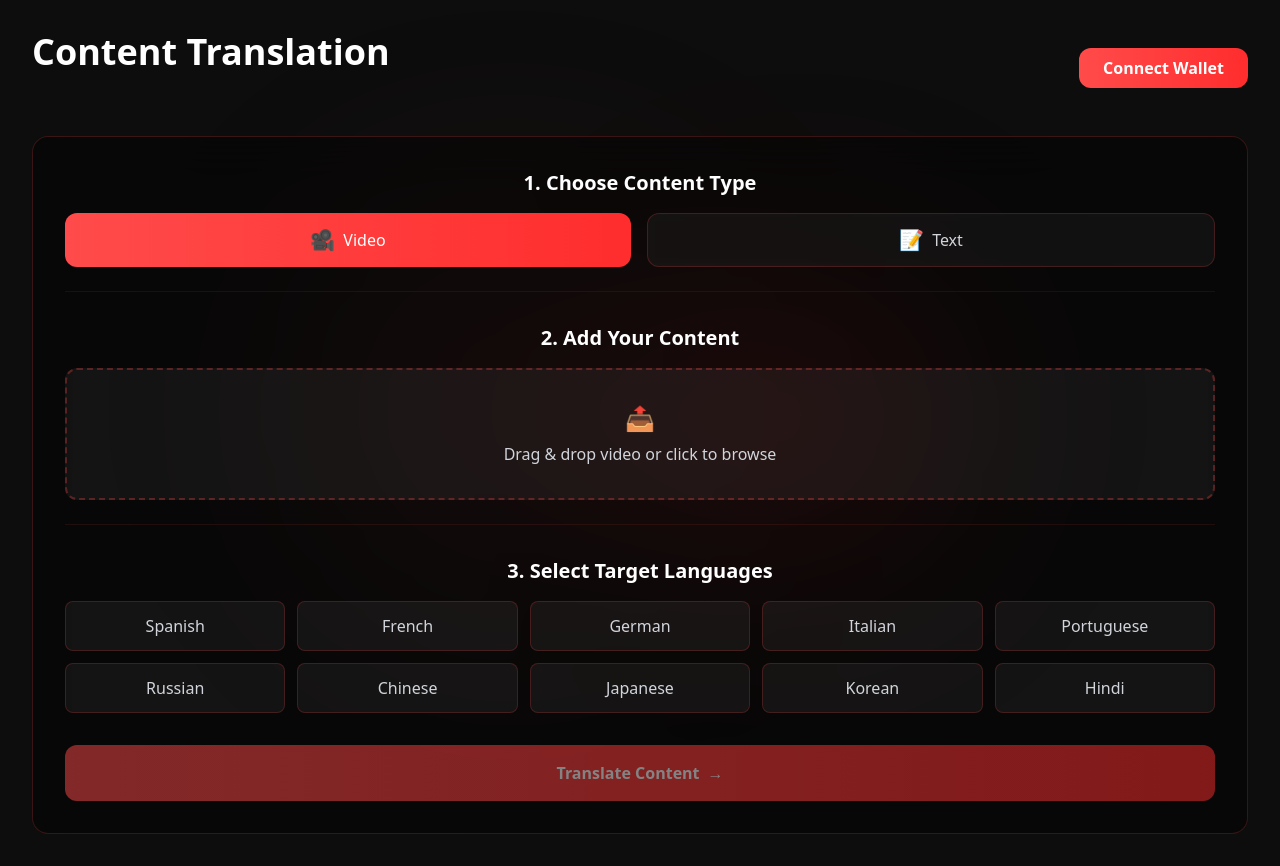
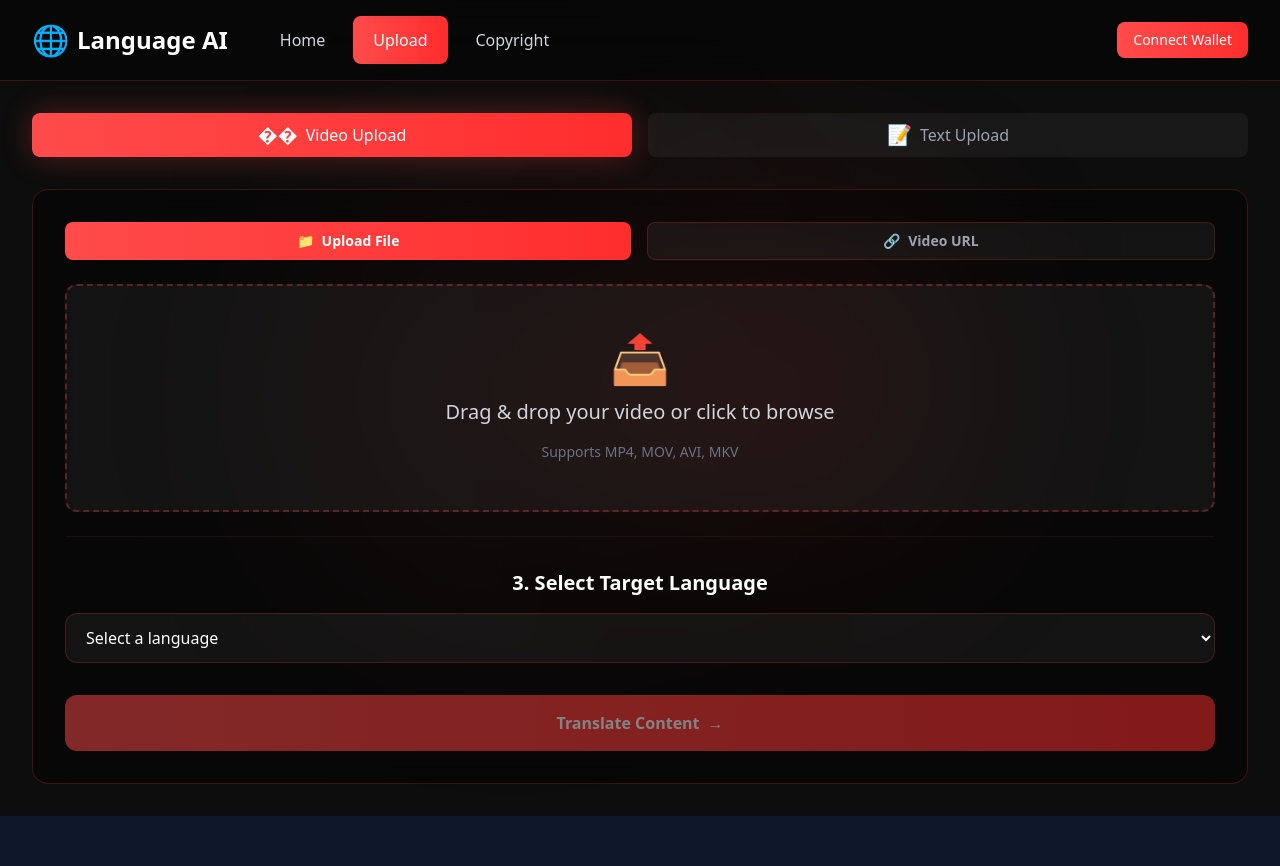
Before and after one commit to ayushsingh82/LangLock, a React (Vite) app: page /upload in a window 1280 px wide. After the commit the page ends 816 px from the top, so only its background shows below. Built offline with nearby package versions, Linux system fonts and the light colour scheme.

Commit message:
ui:upload & copyright

```diff
--- a/src/components/Copyright.jsx
+++ b/src/components/Copyright.jsx
@@ -1,5 +1,6 @@
 import { useState } from 'react'
 import { useWallet } from '../hooks/useWallet'
+import { Navbar } from './Navbar'
 
 export function Copyright() {
   const [searchQuery, setSearchQuery] = useState('')
@@ -25,6 +26,7 @@ export function Copyright() {
 
   return (
     <div className="min-h-screen bg-[#0D0D0D] relative overflow-hidden">
+      <Navbar />
       {/* Decorative red glows */}
       <div className="absolute top-1/4 left-1/4 w-96 h-96 bg-[#FF4B4B]/10 rounded-full blur-[120px]"></div>
       <div className="absolute bottom-1/3 right-1/4 w-80 h-80 bg-[#FF2D2D]/15 rounded-full blur-[100px]"></div>
@@ -36,19 +38,7 @@ export function Copyright() {
             <p className="text-gray-400">Verify content ownership and track usage across languages</p>
           </div>
 
-          {/* Wallet connection button */}
-          {!isConnected ? (
-            <button
-              onClick={connect}
-              className="px-6 py-2 rounded-xl bg-gradient-to-r from-[#FF4B4B] to-[#FF2D2D] text-white font-semibold hover:shadow-[0_0_30px_rgba(255,75,75,0.3)] transition-all duration-300"
-            >
-              Connect Wallet
-            </button>
-          ) : (
-            <div className="text-white/80">
-              Connected: {account.slice(0, 6)}...{account.slice(-4)}
-            </div>
-          )}
+
         </div>
 
         {/* Search Section */}
--- /dev/null
+++ b/src/components/Navbar.jsx
@@ -0,0 +1,72 @@
+import { Link, useLocation } from 'react-router-dom'
+import { useWallet } from '../hooks/useWallet'
+
+export function Navbar() {
+  const location = useLocation()
+  const { isConnected, connect, account } = useWallet()
+
+  return (
+    <nav className="relative z-10 border-b border-[#FF4B4B]/20 backdrop-blur-xl bg-black/40">
+      <div className="max-w-7xl mx-auto px-4 sm:px-6 lg:px-8">
+        <div className="flex items-center justify-between h-20">
+          {/* Logo and Navigation */}
+          <div className="flex items-center space-x-8">
+            <Link to="/" className="text-white font-bold text-2xl flex items-center gap-2">
+              <span className="text-[#FF4B4B] text-3xl">🌐</span>
+              Language AI
+            </Link>
+            <div className="hidden md:flex items-center space-x-2">
+              <Link
+                to="/"
+                className={`px-5 py-3 rounded-lg text-base font-medium transition-all duration-300 ${
+                  location.pathname === '/'
+                    ? 'bg-gradient-to-r from-[#FF4B4B] to-[#FF2D2D] text-white'
+                    : 'text-gray-300 hover:bg-[#FF4B4B]/10 hover:text-white'
+                }`}
+              >
+                Home
+              </Link>
+              <Link
+                to="/upload"
+                className={`px-5 py-3 rounded-lg text-base font-medium transition-all duration-300 ${
+                  location.pathname === '/upload'
+                    ? 'bg-gradient-to-r from-[#FF4B4B] to-[#FF2D2D] text-white'
+                    : 'text-gray-300 hover:bg-[#FF4B4B]/10 hover:text-white'
+                }`}
+              >
+                Upload
+              </Link>
+              <Link
+                to="/copyright"
+                className={`px-5 py-3 rounded-lg text-base font-medium transition-all duration-300 ${
+                  location.pathname === '/copyright'
+                    ? 'bg-gradient-to-r from-[#FF4B4B] to-[#FF2D2D] text-white'
+                    : 'text-gray-300 hover:bg-[#FF4B4B]/10 hover:text-white'
+                }`}
+              >
+                Copyright
+              </Link>
+            </div>
+          </div>
+
+          {/* Wallet Connection */}
+          {!isConnected ? (
+            <button
+              onClick={connect}
+              className="px-4 py-2 rounded-lg bg-gradient-to-r from-[#FF4B4B] to-[#FF2D2D] text-white text-sm font-medium hover:shadow-[0_0_30px_rgba(255,75,75,0.3)] transition-all duration-300"
+            >
+              Connect Wallet
+            </button>
+          ) : (
+            <div className="flex items-center gap-2 px-4 py-2 rounded-lg bg-white/5 border border-[#FF4B4B]/20">
+              <span className="w-2 h-2 rounded-full bg-[#FF4B4B]"></span>
+              <span className="text-white/80 text-sm">
+                {account.slice(0, 6)}...{account.slice(-4)}
+              </span>
+            </div>
+          )}
+        </div>
+      </div>
+    </nav>
+  )
+}
--- a/src/components/Upload.jsx
+++ b/src/components/Upload.jsx
@@ -4,12 +4,13 @@ import '../App.css'
 import { useWallet } from '../hooks/useWallet'
 import { useIPFS } from '../hooks/useIPFS'
 import { useAITranslation } from '../hooks/useAITranslation'
+import { Navbar } from './Navbar'
 
 export function Upload() {
-  const [contentType, setContentType] = useState('video')
+  const [activeTab, setActiveTab] = useState('video') // 'video' or 'text'
   const [file, setFile] = useState(null)
   const [text, setText] = useState('')
-  const [targetLanguages, setTargetLanguages] = useState([])
+  const [targetLanguage, setTargetLanguage] = useState('')
   const [title, setTitle] = useState('')
   const [category, setCategory] = useState('entertainment')
   const [isProcessing, setIsProcessing] = useState(false)
@@ -28,6 +29,13 @@ export function Upload() {
   // Add IPFS and AI hooks
   const { uploadToIPFS } = useIPFS()
   const { translateContent } = useAITranslation()
+
+  // Add new state for video URL
+  const [videoUrl, setVideoUrl] = useState('')
+  const [uploadType, setUploadType] = useState('file') // 'file' or 'url'
+
+  // Add new state for text description
+  const [textDescription, setTextDescription] = useState('')
 
   const languages = [
     { code: 'es', name: 'Spanish' },
@@ -68,11 +76,7 @@ export function Upload() {
   })
 
   const handleLanguageToggle = (langCode) => {
-    setTargetLanguages(prev =>
-      prev.includes(langCode)
-        ? prev.filter(code => code !== langCode)
-        : [...prev, langCode]
-    )
+    setTargetLanguage(langCode)
   }
 
   const translateText = async (text, targetLang) => {
@@ -133,11 +137,11 @@ export function Upload() {
       await new Promise(resolve => setTimeout(resolve, 500))
     }
 
-    const inputContent = contentType === 'text' ? text : 'Sample video transcript: Hello, how are you?'
+    const inputContent = activeTab === 'text' ? text : 'Sample video transcript: Hello, how are you?'
 
     // Translate the actual input text
     const mockTranslations = await Promise.all(
-      targetLanguages.map(async (langCode) => {
+      [targetLanguage].map(async (langCode) => {
         const language = languages.find(l => l.code === langCode)
         const translatedText = await translateText(inputContent, langCode)
         return {
@@ -157,8 +161,8 @@ export function Upload() {
       return
     }
 
-    if (targetLanguages.length === 0) {
-      alert('Please select at least one target language')
+    if (!targetLanguage) {
+      alert('Please select a target language')
       return
     }
 
@@ -168,11 +172,11 @@ export function Upload() {
     try {
       // 1. Upload original content to IPFS
       setIsUploading(true)
-      const hash = await uploadToIPFS(contentType === 'video' ? file : text)
+      const hash = await uploadToIPFS(activeTab === 'video' ? file : text)
       setContentHash(hash)
 
-      // 2. Process translations
-      const translatedContent = await translateContent(hash, targetLanguages)
+      // 2. Process translation
+      const translatedContent = await translateContent(hash, [targetLanguage])
       setTranslations(translatedContent)
 
       // 3. Mint NFT with content metadata
@@ -196,102 +200,195 @@ export function Upload() {
 
   return (
     <div className="min-h-screen bg-[#0D0D0D] relative overflow-hidden">
+      <Navbar />
       {/* Decorative red glows */}
       <div className="absolute top-1/4 left-1/4 w-96 h-96 bg-[#FF4B4B]/10 rounded-full blur-[120px]"></div>
       <div className="absolute bottom-1/3 right-1/4 w-80 h-80 bg-[#FF2D2D]/15 rounded-full blur-[100px]"></div>
 
       <div className="relative max-w-7xl mx-auto px-4 sm:px-6 lg:px-8 py-8">
-        <div className="flex justify-between items-center mb-8">
-          <h1 className="text-4xl font-bold text-white">Content Translation</h1>
-
-          {/* Add wallet connection button */}
-          {!isConnected ? (
+        {/* Tab Navigation */}
+        <div className="flex gap-4 mb-8">
           <button
-              onClick={connect}
-              className="px-6 py-2 rounded-xl bg-gradient-to-r from-[#FF4B4B] to-[#FF2D2D] text-white font-semibold hover:shadow-[0_0_30px_rgba(255,75,75,0.3)] transition-all duration-300"
+            onClick={() => setActiveTab('video')}
+            className={`flex-1 px-4 py-2 rounded-lg text-base font-medium transition-all duration-300 flex items-center justify-center gap-2
+              ${activeTab === 'video'
+                ? 'bg-gradient-to-r from-[#FF4B4B] to-[#FF2D2D] text-white shadow-[0_0_30px_rgba(255,75,75,0.3)]'
+                : 'bg-white/5 text-gray-400 hover:bg-white/10'}`}
           >
-              Connect Wallet
+            <span className="text-xl">��</span>
+            Video Upload
           </button>
-          ) : (
-            <div className="text-white/80">
-              Connected: {account.slice(0, 6)}...{account.slice(-4)}
-            </div>
-          )}
+          <button
+            onClick={() => setActiveTab('text')}
+            className={`flex-1 px-4 py-2 rounded-lg text-base font-medium transition-all duration-300 flex items-center justify-center gap-2
+              ${activeTab === 'text'
+                ? 'bg-gradient-to-r from-[#FF4B4B] to-[#FF2D2D] text-white shadow-[0_0_30px_rgba(255,75,75,0.3)]'
+                : 'bg-white/5 text-gray-400 hover:bg-white/10'}`}
+          >
+            <span className="text-xl">📝</span>
+            Text Upload
+          </button>
         </div>
 
         <div className="relative">
           <form onSubmit={handleSubmit} className="bg-black/40 backdrop-blur-xl rounded-2xl p-8 border border-[#FF4B4B]/20">
-            {/* Content Type Section */}
+            {/* Content Input Section */}
             <div className="mb-8 pb-6 border-b border-[#FF4B4B]/10">
-              <h2 className="text-xl font-semibold text-white mb-4">1. Choose Content Type</h2>
+              {activeTab === 'video' && (
+                <div className="space-y-6">
+                  {/* Video Upload Type Toggle */}
                   <div className="flex gap-4">
                     <button
                       type="button"
-                  className={`flex-1 px-4 py-3 rounded-xl backdrop-blur-sm transition-all duration-300 flex items-center justify-center gap-2
-                    ${contentType === 'video'
+                      onClick={() => setUploadType('file')}
+                      className={`flex-1 px-4 py-2 rounded-lg text-sm font-semibold transition-all duration-300 flex items-center justify-center gap-2
+                        ${uploadType === 'file'
                           ? 'bg-gradient-to-r from-[#FF4B4B] to-[#FF2D2D] text-white'
-                      : 'bg-white/5 text-gray-300 hover:bg-white/10 border border-[#FF4B4B]/20'}`}
-                  onClick={() => setContentType('video')}
+                          : 'bg-white/5 text-gray-400 hover:bg-white/10 border border-[#FF4B4B]/20'}`}
                     >
-                  <span className="text-xl">🎥</span>
-                  Video
+                      <span>📁</span>
+                      Upload File
                     </button>
                     <button
                       type="button"
-                  className={`flex-1 px-4 py-3 rounded-xl backdrop-blur-sm transition-all duration-300 flex items-center justify-center gap-2
-                    ${contentType === 'text'
+                      onClick={() => setUploadType('url')}
+                      className={`flex-1 px-4 py-2 rounded-lg text-sm font-semibold transition-all duration-300 flex items-center justify-center gap-2
+                        ${uploadType === 'url'
                           ? 'bg-gradient-to-r from-[#FF4B4B] to-[#FF2D2D] text-white'
-                      : 'bg-white/5 text-gray-300 hover:bg-white/10 border border-[#FF4B4B]/20'}`}
-                  onClick={() => setContentType('text')}
+                          : 'bg-white/5 text-gray-400 hover:bg-white/10 border border-[#FF4B4B]/20'}`}
                     >
-                  <span className="text-xl">📝</span>
-                  Text
+                      <span>🔗</span>
+                      Video URL
                     </button>
                   </div>
-            </div>
 
-            {/* Content Input Section */}
-            <div className="mb-8 pb-6 border-b border-[#FF4B4B]/10">
-              <h2 className="text-xl font-semibold text-white mb-4">2. Add Your Content</h2>
-              {contentType === 'video' ? (
-                <div {...getRootProps()} className="border-2 border-dashed border-[#FF4B4B]/30 rounded-xl p-8 text-center hover:border-[#FF4B4B]/60 transition-all duration-300 bg-white/5">
+                  {uploadType === 'file' ? (
+                    <div {...getRootProps()}
+                      className={`border-2 border-dashed rounded-xl p-12 text-center transition-all duration-300
+                        ${isDragActive
+                          ? 'border-[#FF4B4B] bg-[#FF4B4B]/5'
+                          : 'border-[#FF4B4B]/30 hover:border-[#FF4B4B]/60 bg-white/5'}`}
+                    >
                       <input {...getInputProps()} />
-                  <div className="text-gray-300">
-                    <span className="text-2xl block mb-2">📤</span>
-                    {file ? file.name : isDragActive
-                      ? 'Drop the video here...'
-                      : 'Drag & drop video or click to browse'
-                    }
+                      <div className="space-y-4">
+                        <span className="text-5xl">📤</span>
+                        <p className="text-xl text-gray-300">
+                          {file
+                            ? file.name
+                            : isDragActive
+                              ? 'Drop your video here...'
+                              : 'Drag & drop your video or click to browse'}
+                        </p>
+                        <p className="text-sm text-gray-500">
+                          Supports MP4, MOV, AVI, MKV
+                        </p>
                       </div>
                     </div>
                   ) : (
+                    <div className="space-y-4">
+                      <div className="relative">
+                        <input
+                          type="url"
+                          value={videoUrl}
+                          onChange={(e) => setVideoUrl(e.target.value)}
+                          placeholder="Enter video URL (YouTube, Vimeo, etc.)"
+                          className="w-full bg-white/5 border border-[#FF4B4B]/20 rounded-xl px-4 py-4 text-white placeholder-gray-500 focus:outline-none focus:border-[#FF4B4B]/50 focus:ring-1 focus:ring-[#FF4B4B]/50"
+                        />
+                        {videoUrl && (
+                          <button
+                            onClick={() => setVideoUrl('')}
+                            className="absolute right-4 top-1/2 -translate-y-1/2 text-gray-400 hover:text-white"
+                          >
+                            ✕
+                          </button>
+                        )}
+                      </div>
+                      <div className="text-sm text-gray-500">
+                        Supported platforms: YouTube, Vimeo, Dailymotion
+                      </div>
+                    </div>
+                  )}
+                </div>
+              )}
+
+              {activeTab === 'text' && (
+                <div className="space-y-6">
+                  {/* Single Text Content Box */}
                   <textarea
-                  placeholder="Enter your text content here..."
                     value={text}
                     onChange={(e) => setText(e.target.value)}
-                  className="w-full h-40 bg-white/5 border border-[#FF4B4B]/20 rounded-xl p-4 text-white placeholder-gray-500 focus:outline-none focus:border-[#FF4B4B]/50 focus:ring-1 focus:ring-[#FF4B4B]/50"
-                  required={contentType === 'text'}
+                    placeholder="Enter your text content here..."
+                    className="w-full h-48 bg-white/5 border border-[#FF4B4B]/20 rounded-xl p-6 text-white placeholder-gray-500 focus:outline-none focus:border-[#FF4B4B]/50 focus:ring-1 focus:ring-[#FF4B4B]/50 text-lg"
                   />
+
+                  {/* Additional Metadata */}
+                  <div className="grid grid-cols-1 md:grid-cols-2 gap-4">
+                    <div className="space-y-2">
+                      <label className="block text-sm font-medium text-gray-400">
+                        Title
+                      </label>
+                      <input
+                        type="text"
+                        value={title}
+                        onChange={(e) => setTitle(e.target.value)}
+                        placeholder="Content title"
+                        className="w-full bg-white/5 border border-[#FF4B4B]/20 rounded-xl px-4 py-3 text-white placeholder-gray-500 focus:outline-none focus:border-[#FF4B4B]/50 focus:ring-1 focus:ring-[#FF4B4B]/50"
+                      />
+                    </div>
+                    <div className="space-y-2">
+                      <label className="block text-sm font-medium text-gray-400">
+                        Category
+                      </label>
+                      <select
+                        value={category}
+                        onChange={(e) => setCategory(e.target.value)}
+                        className="w-full bg-white/5 border border-[#FF4B4B]/20 rounded-xl px-4 py-3 text-white focus:outline-none focus:border-[#FF4B4B]/50 focus:ring-1 focus:ring-[#FF4B4B]/50"
+                      >
+                        {categories.map((cat) => (
+                          <option key={cat} value={cat} className="bg-[#0D0D0D]">
+                            {cat.charAt(0).toUpperCase() + cat.slice(1)}
+                          </option>
+                        ))}
+                      </select>
+                    </div>
+                  </div>
+                </div>
               )}
             </div>
 
             {/* Language Selection Section */}
             <div className="mb-8">
-              <h2 className="text-xl font-semibold text-white mb-4">3. Select Target Languages</h2>
-              <div className="grid grid-cols-2 md:grid-cols-5 gap-3">
+              <h2 className="text-xl font-semibold text-white mb-4">3. Select Target Language</h2>
+              <div className="relative">
+                <select
+                  value={targetLanguage}
+                  onChange={(e) => setTargetLanguage(e.target.value)}
+                  className="w-full bg-white/5 border border-[#FF4B4B]/20 rounded-xl px-4 py-3 text-white focus:outline-none focus:border-[#FF4B4B]/50 focus:ring-1 focus:ring-[#FF4B4B]/50"
+                >
+                  <option value="" disabled className="bg-[#0D0D0D]">
+                    Select a language
+                  </option>
                   {languages.map(lang => (
-                  <label key={lang.code} className="relative">
-                    <input
-                      type="checkbox"
-                      checked={targetLanguages.includes(lang.code)}
-                      onChange={() => handleLanguageToggle(lang.code)}
-                      className="peer hidden"
-                    />
-                    <div className="cursor-pointer px-4 py-3 rounded-lg bg-white/5 border border-[#FF4B4B]/20 text-gray-300 peer-checked:bg-gradient-to-r from-[#FF4B4B] to-[#FF2D2D] peer-checked:text-white transition-all duration-300 text-center hover:bg-white/10">
+                    <option
+                      key={lang.code}
+                      value={lang.code}
+                      className="bg-[#0D0D0D] py-2 px-4"
+                    >
                       {lang.name}
+                    </option>
+                  ))}
+                </select>
+
+                {/* Selected Language Preview */}
+                {targetLanguage && (
+                  <div className="mt-4">
+                    <span
+                      className="inline-block px-4 py-2 rounded-xl bg-gradient-to-r from-[#FF4B4B]/20 to-[#FF2D2D]/20 border border-[#FF4B4B]/30 text-white"
+                    >
+                      {languages.find(l => l.code === targetLanguage)?.name}
+                    </span>
                   </div>
-                  </label>
-                ))}
+                )}
               </div>
             </div>
 
@@ -308,7 +405,7 @@ export function Upload() {
             {/* Submit Button */}
             <button
               type="submit"
-              disabled={isProcessing || (!text && contentType === 'text') || (!file && contentType === 'video')}
+              disabled={isProcessing || (!text && activeTab === 'text') || (!file && activeTab === 'video') || !targetLanguage}
               className="w-full py-4 px-6 rounded-xl bg-gradient-to-r from-[#FF4B4B] to-[#FF2D2D] text-white font-semibold disabled:opacity-50 disabled:cursor-not-allowed hover:shadow-[0_0_30px_rgba(255,75,75,0.3)] transition-all duration-300"
             >
               {isProcessing ? 'Translating...' : 'Translate Content'}
@@ -325,7 +422,7 @@ export function Upload() {
                   <div key={index} className="bg-white/5 rounded-xl overflow-hidden border border-[#FF4B4B]/20">
                     <div className="bg-gradient-to-r from-[#FF4B4B] to-[#FF2D2D] px-4 py-3 flex justify-between items-center">
                       <h3 className="text-white font-medium">{translation.language}</h3>
-                      {contentType === 'video' && (
+                      {activeTab === 'video' && (
                         <button className="w-8 h-8 rounded-full bg-white/20 flex items-center justify-center hover:bg-white/30 transition-all">
                           <span>▶️</span>
                         </button>
@@ -341,9 +438,8 @@ export function Upload() {
               </div>
             </div>
           )}
-        </div>
 
-        {/* Add NFT minting success message */}
+          {/* NFT minting success message */}
           {nftMinted && (
             <div className="mt-4 p-4 rounded-xl bg-gradient-to-r from-[#FF4B4B]/20 to-[#FF2D2D]/20 border border-[#FF4B4B]/30">
               <p className="text-white">
@@ -361,5 +457,6 @@ export function Upload() {
           )}
         </div>
       </div>
+    </div>
   )
 }
```
Lines whose indentation alone changed are shown as unchanged.
